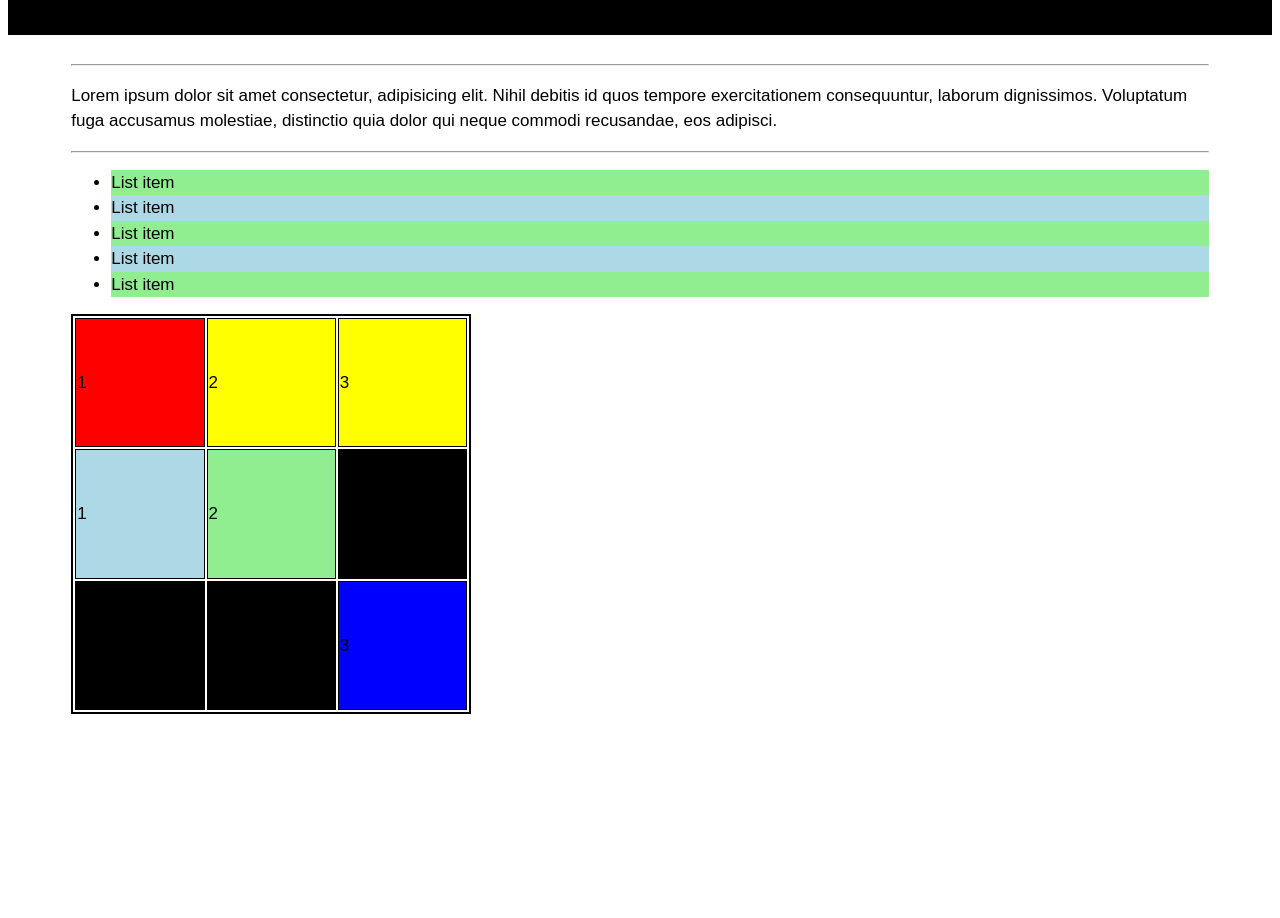
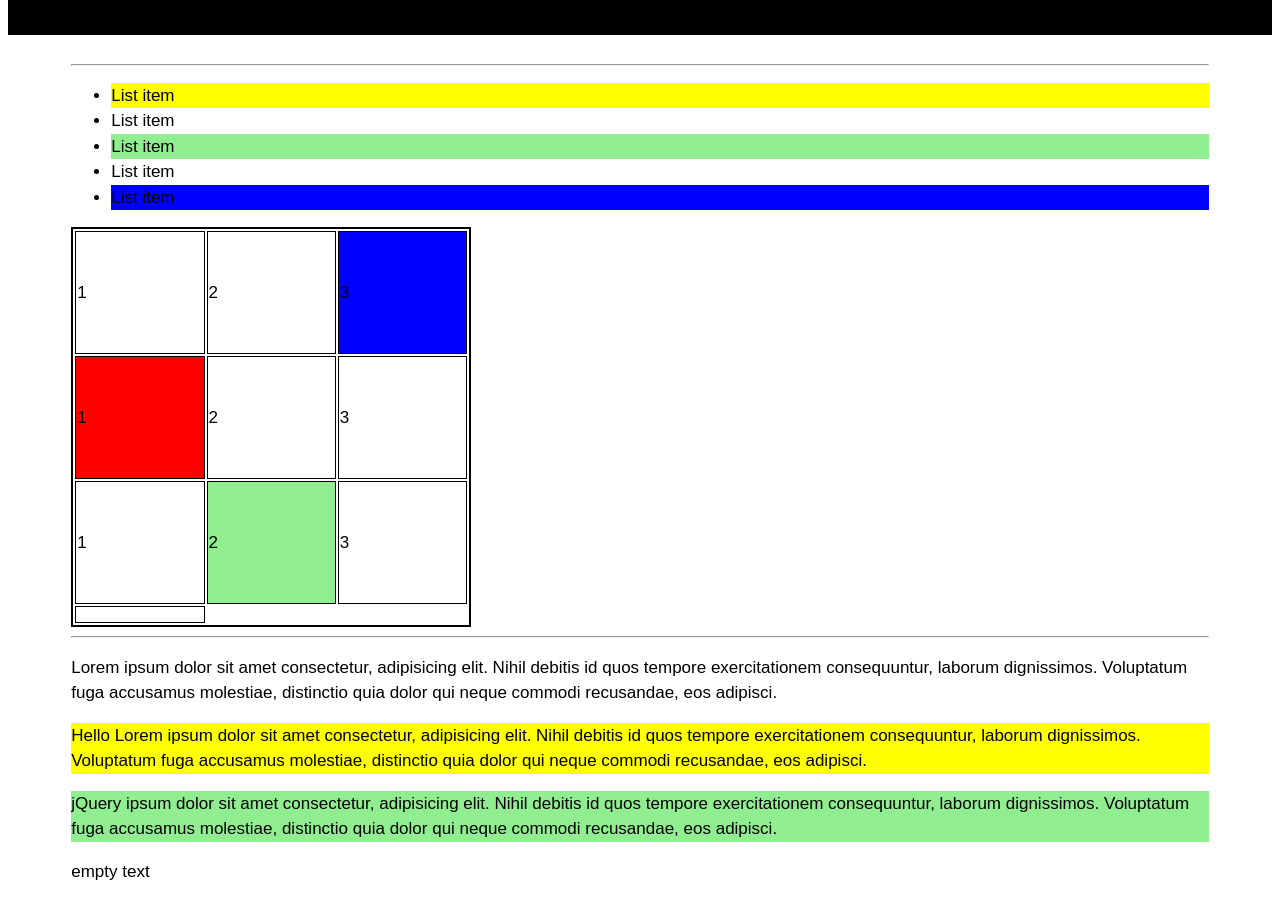
Before and after one commit to gary5413/jQueryLab2022, a plain HTML site: page lab02/basicSelector.html in a window 1280 px wide. Shown: the part 84-1002 px from the top of the page. Before the commit the page ends 816 px from the top, so only its background shows below. Drawn offline with Linux system fonts and the light colour scheme.

Commit message:
add formSelector& update basicSelector

```diff
--- a/lab02/basicSelector.html
+++ b/lab02/basicSelector.html
@@ -8,14 +8,15 @@
     <title>lab02</title>
     <link rel="stylesheet" href="/style.css">
     <style>
-        table{
+        table {
             border: 2px solid black;
             width: 400px;
             height: 400px;
-            margin:10 auto;
+            margin: 10 auto;
         }
-        tr td{
-            border:1px solid black;
+
+        tr td {
+            border: 1px solid black;
         }
     </style>
 </head>
@@ -29,24 +30,21 @@
             <tr>
                 <td>1</td>
                 <td>2</td>
-                <td>3</td>
+                <td class="not">3</td>
             </tr>
             <tr>
-                <td>1</td>
+                <td class="not">1</td>
                 <td>2</td>
                 <td>3</td>
             </tr>
             <tr>
                 <td>1</td>
-                <td>2</td>
+                <td class="not">2</td>
                 <td>3</td>
             </tr>
-            <hr>
-            <p>Lorem ipsum dolor sit amet consectetur,
-                 adipisicing elit. Nihil debitis id quos tempore exercitationem consequuntur,
-                 laborum dignissimos. Voluptatum fuga accusamus molestiae,
-                 distinctio quia dolor qui neque commodi recusandae, eos adipisci.
-            </p>
+            <tr>
+                <td></td>
+            </tr>
             <hr>
             <ul class="list">
                 <li>List item</li>
@@ -56,30 +54,70 @@
                 <li>List item</li>
             </ul>
         </table>
+        <hr>
+        <p id="para1">Lorem ipsum dolor sit amet consectetur,
+            adipisicing elit. Nihil debitis id quos tempore exercitationem consequuntur,
+            laborum dignissimos. Voluptatum fuga accusamus molestiae,
+            distinctio quia dolor qui neque commodi recusandae, eos adipisci.
+        </p>
+        <p id="para2">Hello Lorem ipsum dolor sit amet consectetur,
+            adipisicing elit. Nihil debitis id quos tempore exercitationem consequuntur,
+            laborum dignissimos. Voluptatum fuga accusamus molestiae,
+            distinctio quia dolor qui neque commodi recusandae, eos adipisci.
+        </p>
+        <p id="para3"><span>jQuery</span> ipsum dolor sit amet consectetur,
+            adipisicing elit. Nihil debitis id quos tempore exercitationem consequuntur,
+            laborum dignissimos. Voluptatum fuga accusamus molestiae,
+            distinctio quia dolor qui neque commodi recusandae, eos adipisci.
+        </p>
+        <p id="para4"></p>
     </div>
     <script src="/jquery-3.6.0.js"></script>
     <script>
+        //content filter
+        $('p:contains("Hello")').css('background','yellow')
+        $('p:has(span)').css('background','lightgreen')
+        // $('p:parent').css('background','red')
+        $('p:empty').text('empty text')
+
+        //child filter
+        $('tr td:first-child').css('background','red')
+        $('tr td:last-child').css('background','blue')
+        // nth-child(n) n從1開始
+        $('tr td:nth-child(2)').css('background','lightgreen')
+        $('tr td:only-child').css('background','black')
+
+        // filtering
+        $('li').first().css('background','yellow')
+        $('li').last().css('background','blue')
+        // n從0開始
+        $('li').eq(2).css('background','lightgreen')
+        $('td').not('.not').css('background','white')
         //basic Selectors
-        let all =$('*')
-        console.log(all)
-        let ele=$('table')
-        console.log(ele)
-        console.log($('.list'))
-        console.log($('div,p'))
+        // let all = $('*')
+        // console.log(all)
+        // let ele = $('table')
+        // console.log(ele)
+        // console.log($('.list'))
+        // console.log($('div,p'))
         //basic filter
         //eq(n) 從0開始
-        $('td:eq(1)').css('background','pink')
-        $('li:eq(0)').css('background','pink')
-        $('td:even,li:even').css('background','lightgreen')
-        $('td:odd,li:odd').css('background','lightblue')
-        // lt<3
-        $('td:lt(3)').css('background','yellow')
-        // gt >4
-        $('td:gt(4)').css('background','black')
-        $('td:first').css('background','red')
-        $('td:last').css('background','blue')
+        // $('td:eq(1)').css('background', 'pink')
+        // $('li:eq(0)').css('background', 'pink')
+        // $('td:even,li:even').css('background', 'lightgreen')
+        // $('td:odd,li:odd').css('background', 'lightblue')
+        // // lt<3
+        // $('td:lt(3)').css('background', 'yellow')
+        // // gt >4
+        // $('td:gt(4)').css('background', 'black')
+        // $('td:first').css('background', 'red')
+        // $('td:last').css('background', 'blue')
+        // // not
+        // $('td:not(.not)').css('background', 'white')
 
- </script>
+
+
+    </script>
 </body>
 
 </html>
```
Also changed, not shown: lab02/formSelector.html (added, +72 -0 lines).
